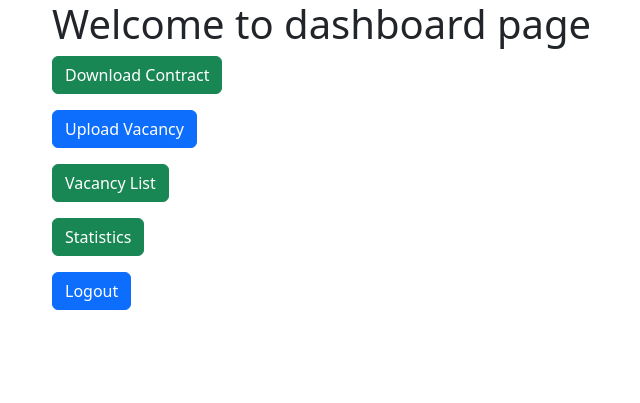
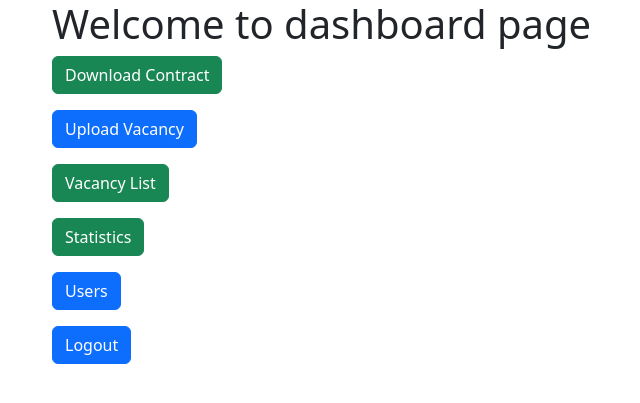
Before and after one commit to JeroCardona/Talent-Swap, a Django app: page /dashboard_company/ in a window 1280 px wide. Shown: the top 403 px of the page, without its empty margins (30-670 px from the left). Run offline with Django 5.2, Linux system fonts and the light colour scheme.

Commit message:
Botón para UsersPage en el dashboard

```diff
--- a/TalentSwapProject/TalentSwapApp/templates/TalentSwapApp/dashboard_company.html
+++ b/TalentSwapProject/TalentSwapApp/templates/TalentSwapApp/dashboard_company.html
@@ -28,6 +28,10 @@
         </p>
 
         <p>
+            <a href="{% url 'usersPage' %}" class="btn btn-primary">Users</a>
+        </p>
+
+        <p>
         <a href="{% url 'logout' %}" class="btn btn-primary">Logout</a>
         </p>
 
--- a/TalentSwapProject/TalentSwapApp/templates/TalentSwapApp/dashboard_employee.html
+++ b/TalentSwapProject/TalentSwapApp/templates/TalentSwapApp/dashboard_employee.html
@@ -28,6 +28,10 @@
         </p>
 
         <p>
+            <a href="{% url 'usersPage' %}" class="btn btn-primary">Users</a>
+        </p>
+
+        <p>
         <a href="{% url 'logout' %}" class="btn btn-primary">Logout</a>
         </p>
 
```
